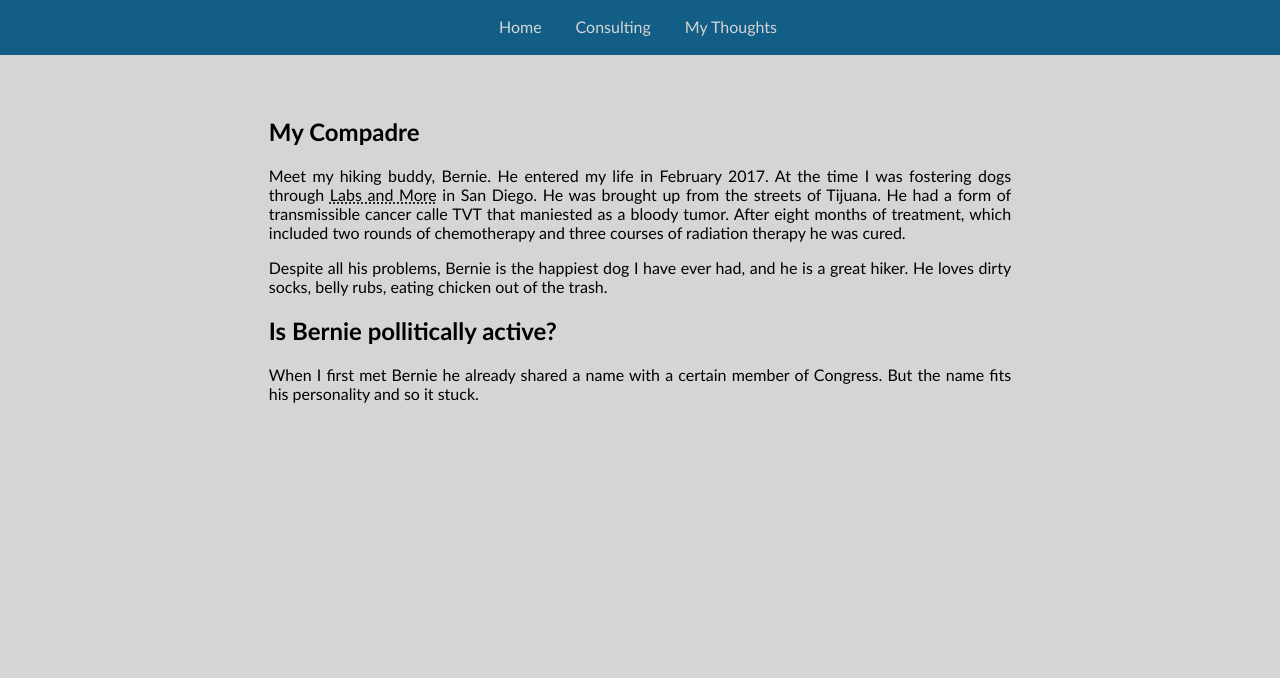
After one commit to ericdweise/website, a PHP site: page /bernie.php in a window 1280 px wide. The commit adds this page. Shown: the top 678 px of the page. Run offline with PHP 8.4, Linux system fonts and the light colour scheme.

Commit message:
Added page for Bernie

```diff
--- /dev/null
+++ b/htdocs/bernie.php
@@ -0,0 +1,20 @@
+<!DOCTYPE html>
+<html lang="en">
+    <head>
+        <meta charset="utf-8">
+        <title>Eric D. Weise - Woof</title>
+        <meta name="viewport" content="width=device-width, initial-scale=1">
+        <link rel="stylesheet" href="assets/stylesheets/main.css">
+    </head>
+    <?php include('header.php'); ?>
+    <div class="page-content">
+        <section>
+            <h1>My Compadre</h1>
+            <p>Meet my hiking buddy, Bernie. He entered my life in February 2017. At the time I was fostering dogs through <a href="">Labs and More</a> in San Diego. He was brought up from the streets of Tijuana. He had a form of transmissible cancer calle TVT that maniested as a bloody tumor. After eight months of treatment, which included two rounds of chemotherapy and three courses of radiation therapy he was cured. </p>
+            <p>Despite all his problems, Bernie is the happiest dog I have ever had, and he is a great hiker. He loves dirty socks, belly rubs, eating chicken out of the trash.</p>
+            <h2>Is Bernie pollitically active?</h2>
+            <p>When I first met Bernie he already shared a name with a certain member of Congress. But the name fits his personality and so it stuck.</p>
+        </section>
+    </div>
+    <?php include('footer.php'); ?>
+</html>
--- a/htdocs/index.php
+++ b/htdocs/index.php
@@ -11,6 +11,10 @@
         <!--TODO: Add a profile picture -->
         <!--TODO: Add a bio -->
         <section>
+            <h1>About Me</h1>
+                <p>I have a dog named <a href="bernie.php">Bernie</a>.</p>
+        </section>
+        <section>
             <h1>Consulting</h1>
             <p>I have spent several years as the Lead Software Developer at a small startup company. If you need help with a project please see my <a href="consulting.php">Software Consulting</a> page.</p>
         </section>
```
